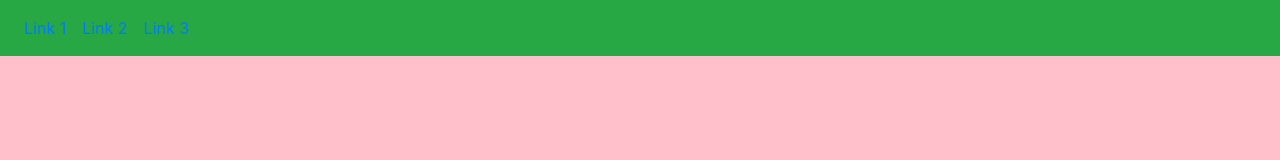
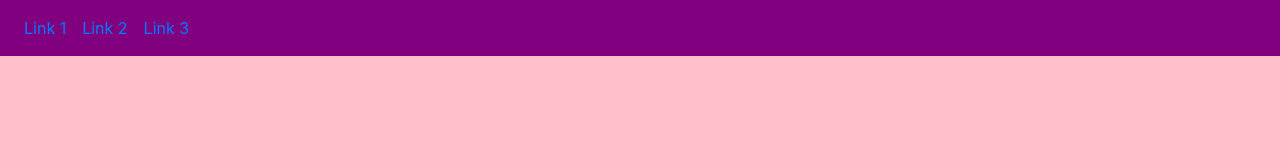
Before and after one commit to FloortjeTjeertes/ebasco, a plain HTML site: page index.html in a window 1280 px wide. Drawn offline with nearby package versions, Linux system fonts and the light colour scheme.

Commit message:
css file test

```diff
--- a/index.html
+++ b/index.html
@@ -9,7 +9,7 @@
 </head>
 
 <body>
-  <nav class="navbar navbar-expand-sm br-blue bg-brown bg-success" style=":">
+  <nav class="navbar navbar-expand-sm br-blue bg-brown">
 
   <!-- Links -->
   <ul class="navbar-nav">
--- a/style.css
+++ b/style.css
@@ -1,3 +1,6 @@
 body{
   background-color: pink;
 }
+.navbar{
+  background-color: purple;
+}
```
